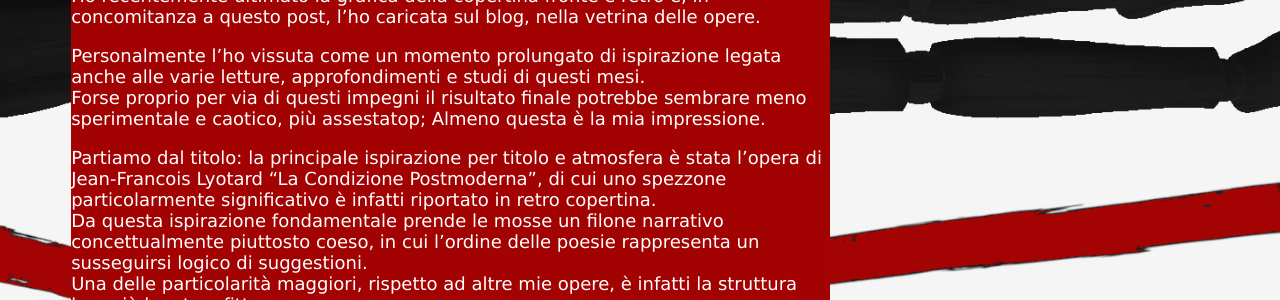
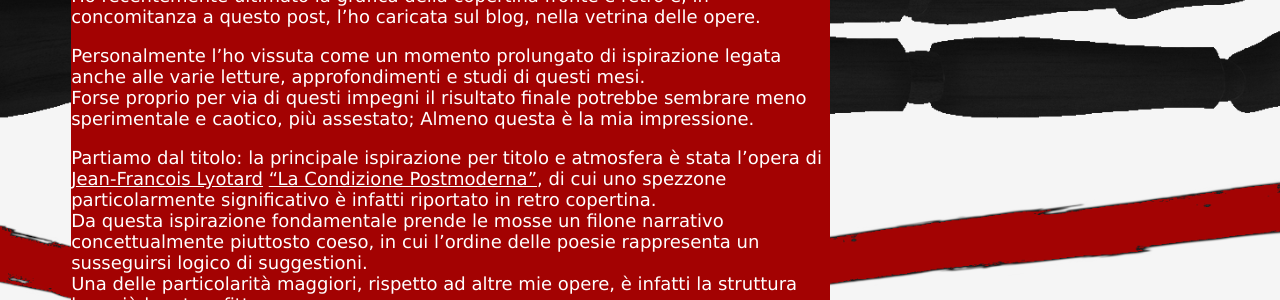
Before and after one commit to thechiefm88/thechiefm88.github.io, a Jekyll site: the page built from _posts/2021-04-12-terrore-postmoderno.md, in a window 1280 px wide. Shown: the part 431-731 px from the top of the page. Built offline with Jekyll 4.4.1, drawn with Linux system fonts in a browser that asks for light colours.

Commit message:
17: corected grammar; included links to external sources

```diff
--- a/_posts/2021-04-12-terrore-postmoderno.md
+++ b/_posts/2021-04-12-terrore-postmoderno.md
@@ -8,9 +8,9 @@ Dopo diversi mesi di gestazione ho concluso la mia ultima raccolta.<br>
 Ho recentemente ultimato la grafica della copertina fronte e retro e, in concomitanza a questo post, l'ho caricata sul blog, nella vetrina delle opere.
 
 Personalmente l'ho vissuta come un momento prolungato di ispirazione legata anche alle varie letture, approfondimenti e studi di questi mesi.<br>
-Forse proprio per via di questi impegni il risultato finale potrebbe sembrare meno sperimentale e caotico, più assestatop; Almeno questa è la mia impressione.
+Forse proprio per via di questi impegni il risultato finale potrebbe sembrare meno sperimentale e caotico, più assestato; Almeno questa è la mia impressione.
 
-Partiamo dal titolo: la principale ispirazione per titolo e atmosfera è stata l'opera di Jean-Francois Lyotard "La Condizione Postmoderna", di cui uno spezzone particolarmente significativo è infatti riportato in retro copertina.<br>
+Partiamo dal titolo: la principale ispirazione per titolo e atmosfera è stata l'opera di [Jean-Francois Lyotard](https://plato.stanford.edu/entries/lyotard/) ["La Condizione Postmoderna"](https://www.ibs.it/condizione-postmoderna-rapporto-sul-sapere-libro-j-francois-lyotard/e/9788807883965), di cui uno spezzone particolarmente significativo è infatti riportato in retro copertina.<br>
 Da questa ispirazione fondamentale prende le mosse un filone narrativo concettualmente piuttosto coeso, in cui l'ordine delle poesie rappresenta un susseguirsi logico di suggestioni.<br>
 Una delle particolarità maggiori, rispetto ad altre mie opere, è infatti la struttura ben più legata e fitta.
 
```
